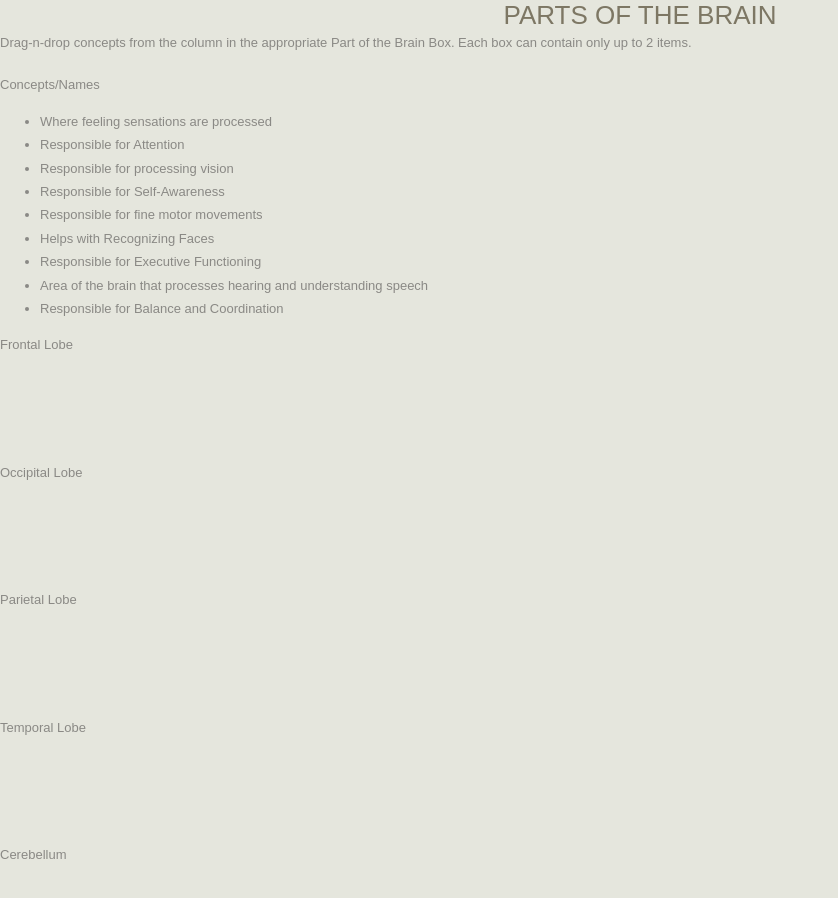
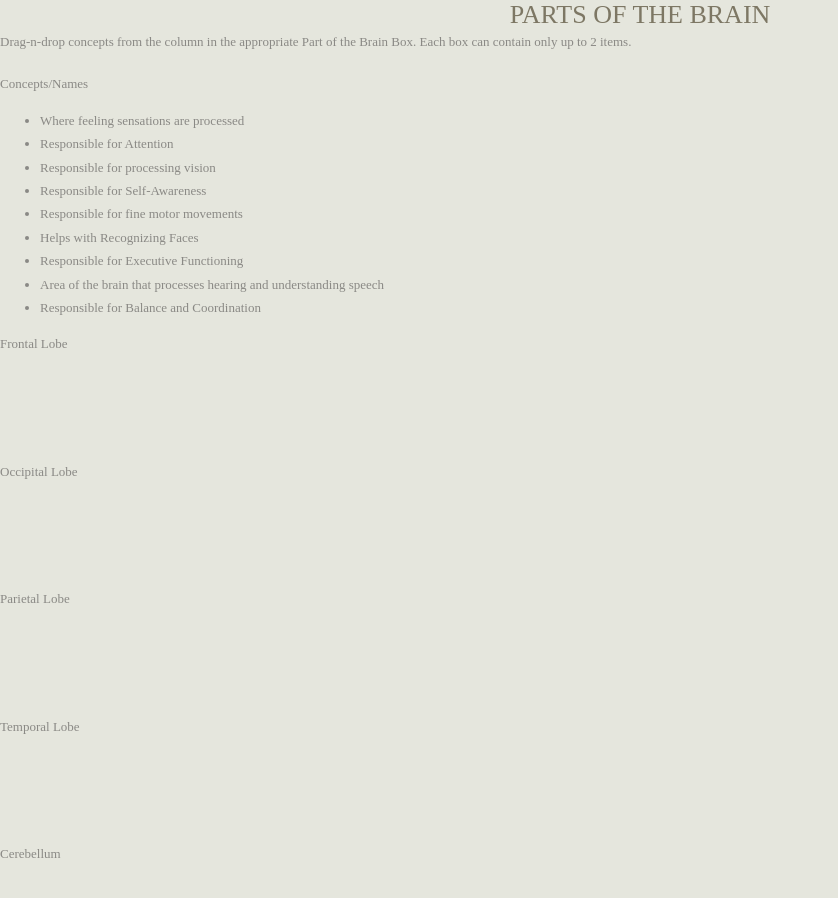
Before and after one commit to Kyleroth850/eportfolio, a plain HTML site: page web.html in a window 1280 px wide. Shown: the whole page, without its empty margins (0-838 px from the left). Drawn offline with Linux system fonts and the light colour scheme.

Commit message:
Change font family from sans-serif to Times New Roman

```diff
--- a/webstyle.css
+++ b/webstyle.css
@@ -9,7 +9,7 @@ body {
 	margin: 0;
 	padding: 0;
 	background: #E5E6DD;
-	font-family: 'Oxygen', sans-serif;
+	font-family: 'Oxygen', times new roman;
 	font-size: 13px;
 	color: #8A8985;
 }
```
